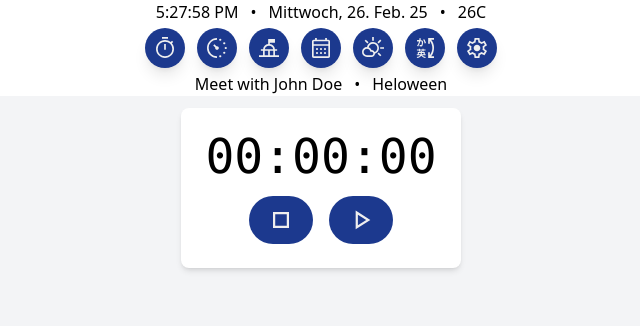
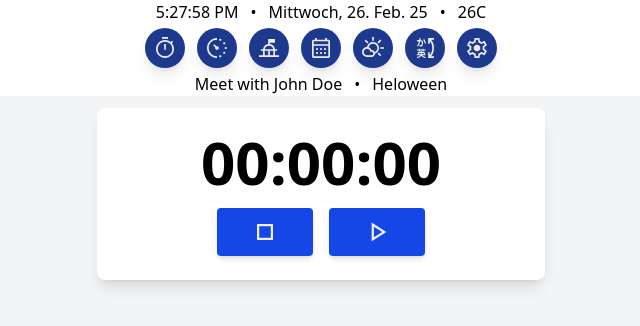
Before and after one commit to abusnitsky/simple-tools, a React (Vite) app in the folder simple-tools/: page /stopwatch in a window 1280 px wide. Shown: the top 326 px of the page, without its empty margins (319-959 px from the left). Built offline with nearby package versions, Linux system fonts and the light colour scheme; no server answers.

Commit message:
addjust stopwatch style

```diff
--- a/simple-tools/src/Stopwatch/Stopwatch.jsx
+++ b/simple-tools/src/Stopwatch/Stopwatch.jsx
@@ -35,17 +35,17 @@ const Stopwatch = () => {
     }, [elapsedTime, isRunning]);
 
     return (
-        <div className="flex flex-col items-center min-h-screen bg-gray-100">
-            <div className="bg-white m-3 shadow-md rounded-lg p-6">
-                <div className="text-5xl font-mono mb-4">
-                    <span>{secondsToTime(elapsedTime)}</span>
+        <div className="min-h-screen bg-gray-100 flex justify-center">
+            <div className="bg-white shadow-lg rounded-lg m-3 p-6 w-full max-w-md h-full items-center flex flex-col">
+                <div className="text-6xl font-semibold mb-4 w-6/10">
+                    <span className="">{secondsToTime(elapsedTime)}</span>
                 </div>
                 <div className="flex space-x-4 justify-center">
-                    <button className="bg-blue-900 hover:bg-blue-800 text-white font-bold py-2 px-4 rounded-full"
+                    <button className="cursor-pointer bg-blue-700 text-white px-8 py-2 rounded hover:bg-blue-800 shadow-md"
                         onClick={handleResetButtonClick}>
                         <img className="h-8 w-8" src={resetStopwatchIcon} alt="Reset" />
                     </button>
-                    <button className="bg-blue-900 hover:bg-blue-800 text-white font-bold py-2 px-4 rounded-full"
+                    <button className="cursor-pointer bg-blue-700 text-white px-8 py-2 rounded hover:bg-blue-800 shadow-md"
                         onClick={handleStartButtonClick}>
                         <img className="h-8 w-8" src={isRunning ? pauseStopwatchIcon : startStopwatchIcon} alt="Start/Pause" />
                     </button>
```
